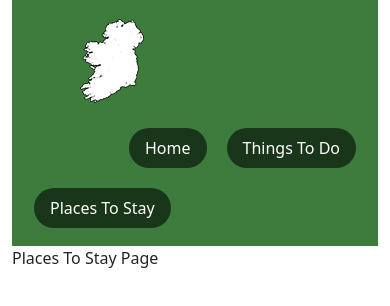
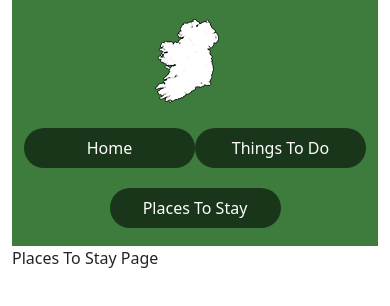
Before and after one commit to StevenMarron/travel-ireland-app, a React (Create React App) app: page /placestostay in a window 390 px wide. Shown: the top 306 px of the page. Built offline with nearby package versions, Linux system fonts and the light colour scheme.

Commit message:
made navbar more responsive

```diff
--- a/src/components/Navbar.js
+++ b/src/components/Navbar.js
@@ -5,16 +5,18 @@ import Ireland from '../images/Ireland-temp-logo.png'
 
 function Navbar(){
     return(
-        <nav class="navbar navbar-expand-lg">
+        <nav className="navbar navbar-expand-lg">
+            <div className="container-fluid">
             <Link to="/" className="navbar-logo">
                 <img src={Ireland} className="navbar-brand" alt="Ireland Logo"></img>
             </Link>
-
-            <div class="container-fluid">
-                <Link to="/" className="nav-link ms-auto">Home</Link>
+            </div>
+            <div className="container-fluid">
+                <Link to="/" className="nav-link">Home</Link>
                 <Link to="/thingstodo" className="nav-link">Things To Do</Link>
                 <Link to="/placestostay" className="nav-link">Places To Stay</Link>
             </div>
+
         </nav>
 
     )
--- a/src/styles/Navbar.css
+++ b/src/styles/Navbar.css
@@ -2,12 +2,28 @@
     background-color: rgb(61, 124, 61);
 }
 
-.navbar-logo{
-    margin-left: 50px;;
+@media screen and (max-width:990px){
+    .navbar-logo{
+        margin:auto;
+    }
+    .nav-link{
+        text-align:center;
+        width: 50%;
+        margin-top: 10px;
+        margin-bottom:10px;
+        margin-left:auto;
+        margin-right:auto;
+        align-items: center;
+    }
+}
+
+@media screen and (min-width:990px){
+    .nav-link{
+        margin:20px;
+    }
 }
 
 .nav-link{
-    margin:10px;
     border-radius:30px;
     background-color: rgb(26, 54, 26);
     color: white !important;
```
